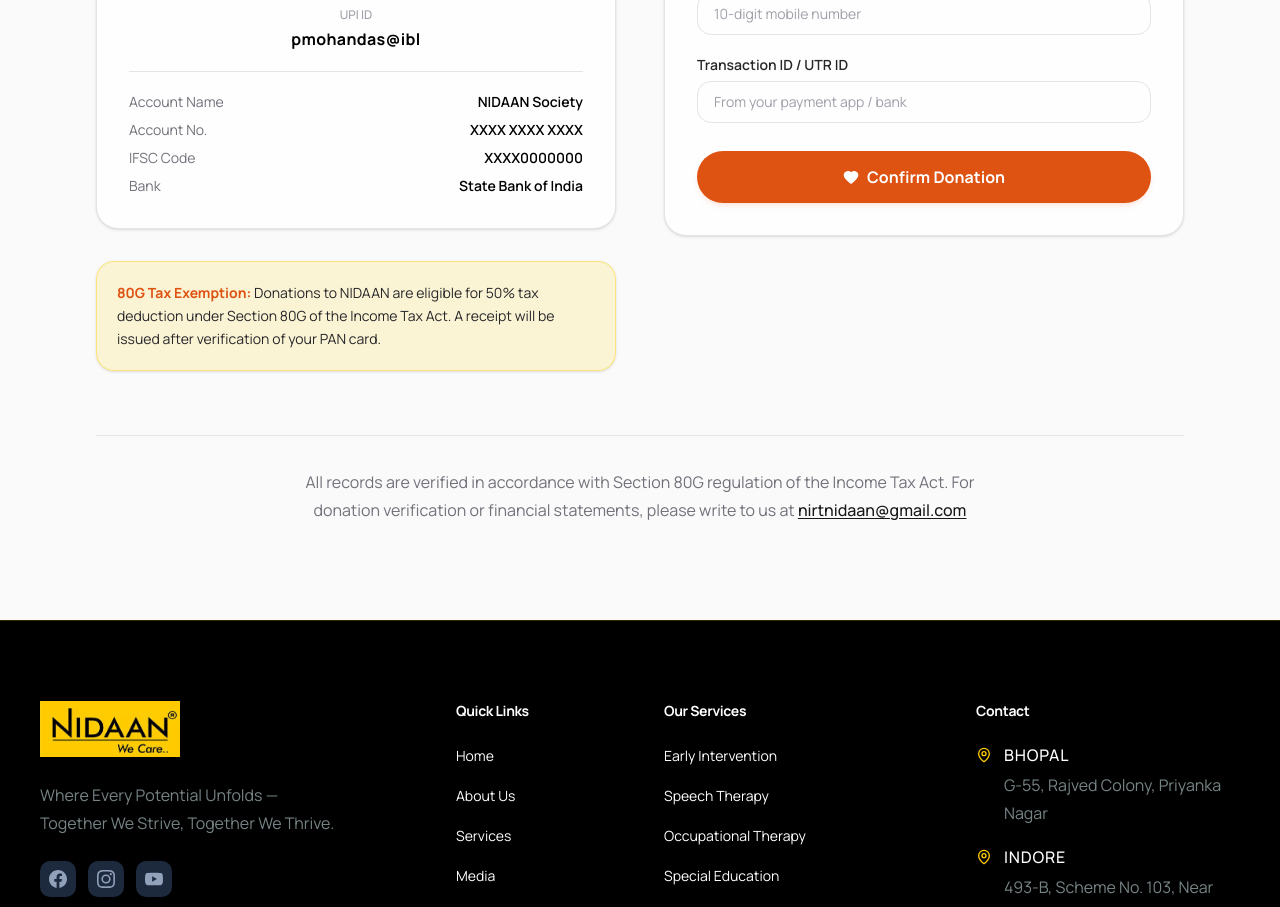
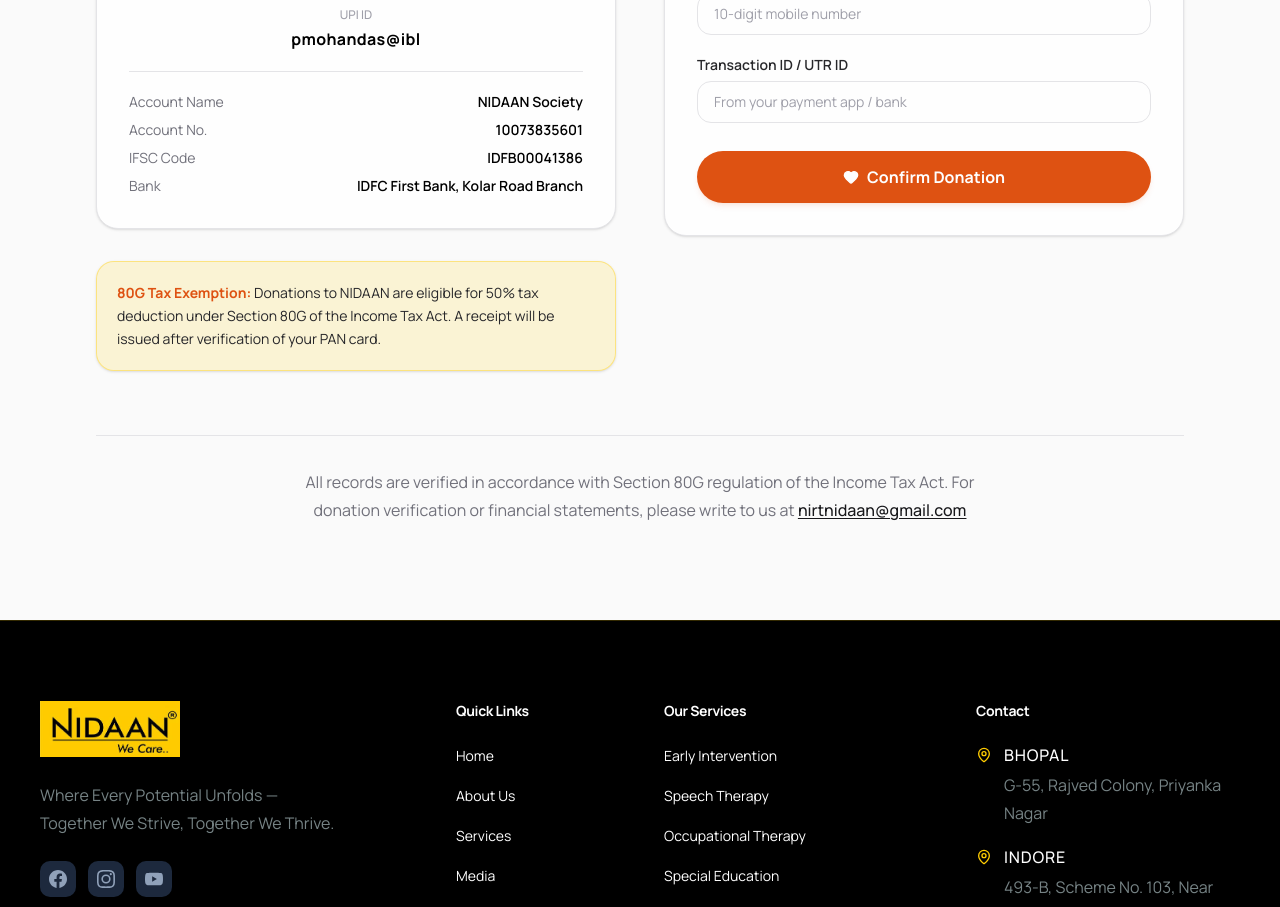
Before and after one commit to kartik-malviya1/nidaan-next, a Next.js app: page /donate in a window 1280 px wide. Shown: the part 1080-1987 px from the top of the page. Built offline with nearby package versions, Linux system fonts and the light colour scheme.

Commit message:
bank details updated

```diff
--- a/app/donate/page.tsx
+++ b/app/donate/page.tsx
@@ -201,15 +201,15 @@
                   </div>
                   <div className="flex justify-between text-sm">
                     <span className="text-zinc-500">Account No.</span>
-                    <span className="font-semibold text-black">XXXX XXXX XXXX</span>
+                    <span className="font-semibold text-black">10073835601</span>
                   </div>
                   <div className="flex justify-between text-sm">
                     <span className="text-zinc-500">IFSC Code</span>
-                    <span className="font-semibold text-black">XXXX0000000</span>
+                    <span className="font-semibold text-black">IDFB00041386</span>
                   </div>
                   <div className="flex justify-between text-sm">
                     <span className="text-zinc-500">Bank</span>
-                    <span className="font-semibold text-black">State Bank of India</span>
+                    <span className="font-semibold text-black">IDFC First Bank, Kolar Road Branch</span>
                   </div>
                 </div>
               </div>
```
